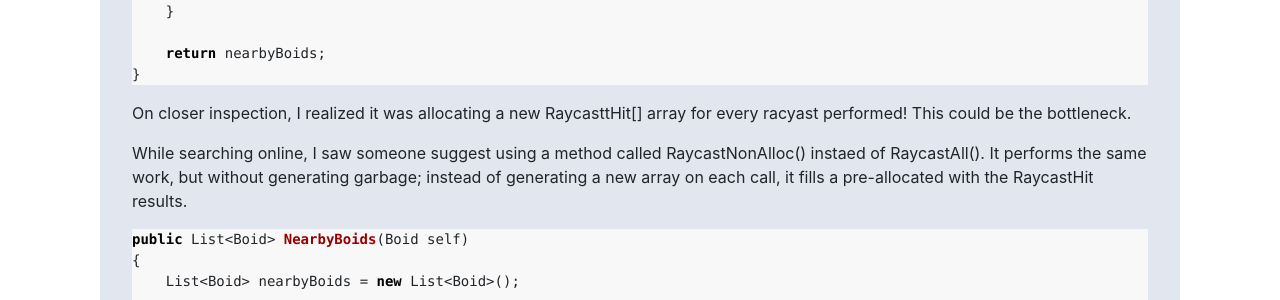
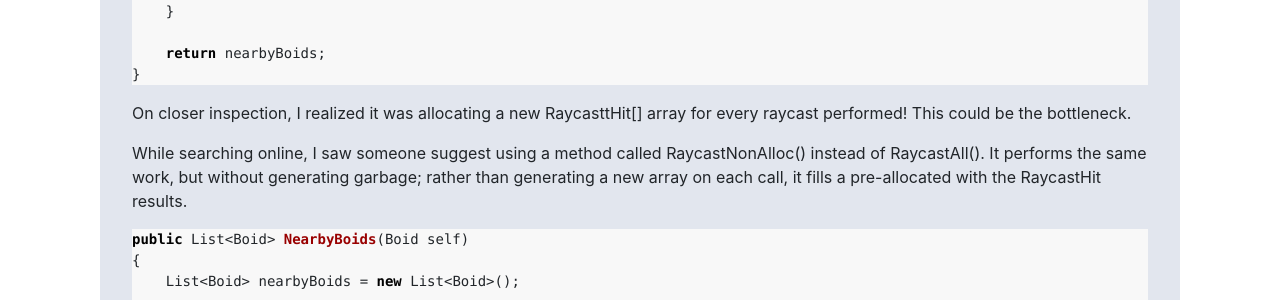
Before and after one commit to dmg9626/dmg9626.github.io, a Jekyll site: the page built from games/boids.md, in a window 1280 px wide and 900 px high, scrolled down 3833 px. Shown: the part 157-457 px from the top of the window. Built offline with Jekyll 4.4.1, drawn with Linux system fonts in a browser that asks for light colours; nearby versions of some CDN libraries; library files that are not in the unit come from our copies; some of the changed text lies outside the part shown.

Commit message:
fixed more typos

````diff
--- a/games/boids.md
+++ b/games/boids.md
@@ -84,9 +84,9 @@ public List<Boid> NearbyBoids(Boid self)
 }
 ```
 
-On closer inspection, I realized it was allocating a new RaycasttHit[] array for every racyast performed! This could be the bottleneck.
+On closer inspection, I realized it was allocating a new RaycasttHit[] array for every raycast performed! This could be the bottleneck.
 
-While searching online, I saw someone suggest using a method called RaycastNonAlloc() instaed of RaycastAll(). It performs the same work, but without generating garbage; instead of generating a new array on each call, it fills a pre-allocated with the RaycastHit results.
+While searching online, I saw someone suggest using a method called RaycastNonAlloc() instead of RaycastAll(). It performs the same work, but without generating garbage; rather than generating a new array on each call, it fills a pre-allocated with the RaycastHit results.
 
 ```c#
 public List<Boid> NearbyBoids(Boid self)
````
Also changed, not shown: other parts of games/boids.md (+1 -1 lines).
